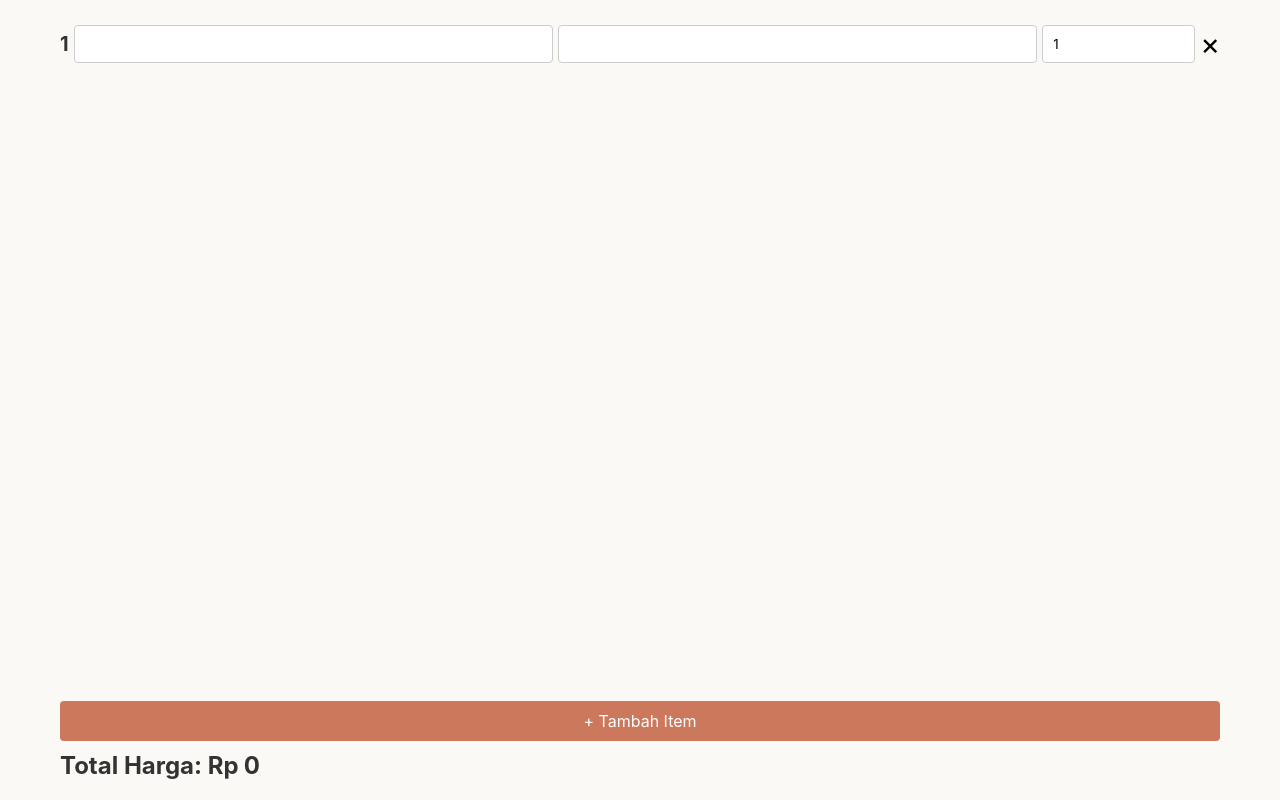
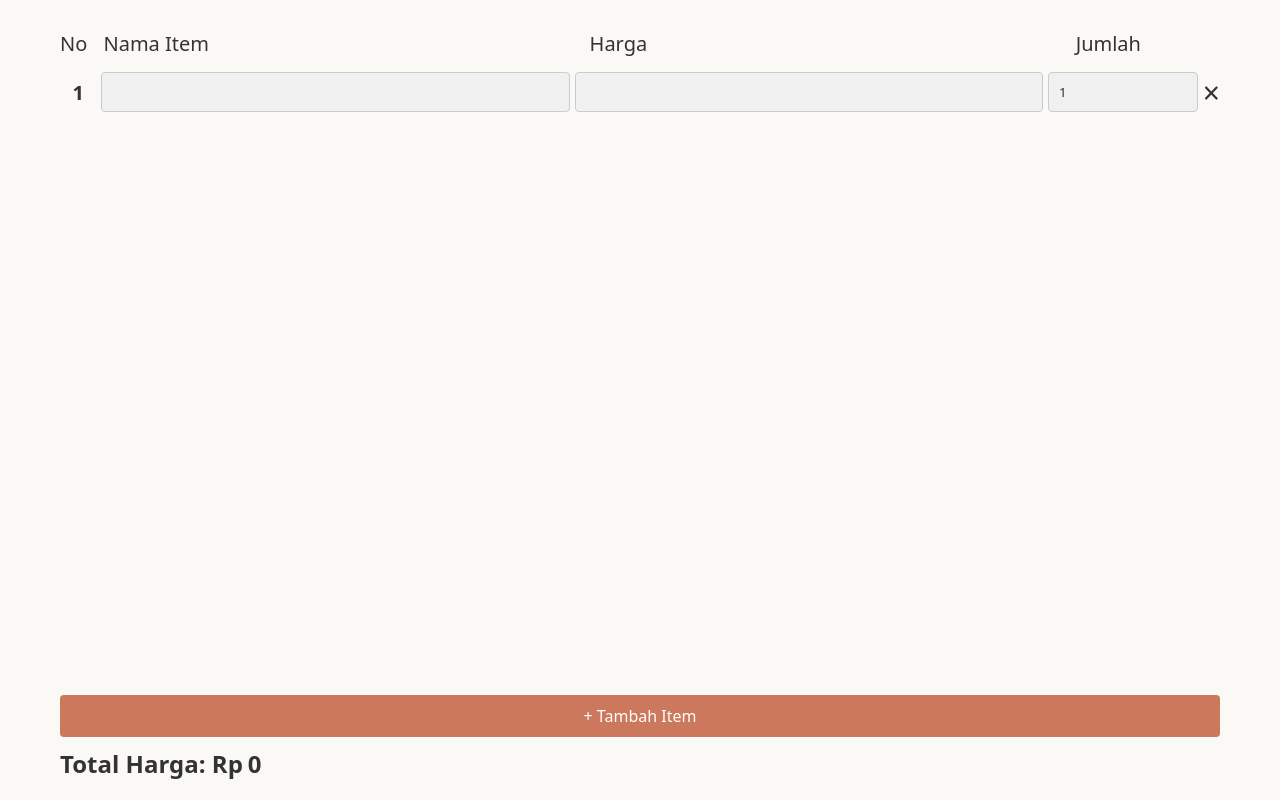
Before and after one commit to sean372id/archive-tik, a plain HTML site: page shop-list/index.html in a window 1280 px wide. Drawn offline with Linux system fonts and the light colour scheme.

Commit message:
Release v.02
Terima kasih untuk Ustadz Ais atas sarannya berikut:
- tambahan keterangan setiap elemen
- menambahkan jarak antara tombol tambah item dan total harga

```diff
--- a/shop-list/index.html
+++ b/shop-list/index.html
@@ -12,6 +12,12 @@
     <p class="printonly">Dibuat pada tanggal: <span id="date"></span></p>
     <hr class="printonly">
     <div class="container pricelist" id="item-list">
+        <div class="item-list-header">
+            <label for="no">No</label>
+            <label for="item">Nama Item</label>
+            <label for="price">Harga</label>
+            <label for="qty">Jumlah</label>
+        </div>
         <div class="item-list">
             <label for="item-1">1</label>
             <input type="text" name="desc-1" id="desc-1">
--- a/shop-list/style.css
+++ b/shop-list/style.css
@@ -1,17 +1,31 @@
 :root {
+    --background-color: #faf9f5;
+    --text-color: #333;
+    --primary-color: #cc785c;
+    --secondary-color: #f0f0f0;
+    --border-color: #ccc;
+}
 
+@media (prefers-color-scheme: dark) {
+    :root {
+        --background-color: #333;
+        --text-color: #faf9f5;
+        --primary-color: #cc785c;
+        --secondary-color: #444;
+        --border-color: #555;
+    }
 }
 
 * {
     margin: 0;
     padding: 0;
     box-sizing: border-box;
-    font-family: -apple-system, BlinkMacSystemFont, system-ui, 'Segoe UI', Roboto, 'Helvetica Neue', Arial, sans-serif, 'Apple Color Emoji', 'Segoe UI Emoji', 'Segoe UI Symbol';;
+    font-family:  system-ui, -apple-system, BlinkMacSystemFont, 'Segoe UI', Roboto, 'Helvetica Neue', Arial, sans-serif, 'Apple Color Emoji', 'Segoe UI Emoji', 'Segoe UI Symbol';;
 }
 
 body {
-    background-color: #faf9f5;
-    color: #333;
+    background-color: var(--background-color);
+    color: var(--text-color);
 }
 
 .printonly {
@@ -43,14 +57,40 @@ hr {
     overflow: auto;
 }
 
+.item-list-header {
+    display: flex;
+    align-items: center;
+    padding: 10px 0;
+    color: var(--text-color);
+    gap: 5px;
+}
+
+.item-list-header > label {
+    width: 100%;
+    font-size: 20px;
+    text-align: left;
+}
+
+.item-list-header > label:first-child {
+    width: 8%;
+}
+
+
+.item-list-header > label:last-child {
+    width: 30%;
+}
+
+
 .item-list {
     display: flex;
+    text-align: center;
     align-items: center;
     gap: 5px;
 
 }
 
 .item-list label {
+    width: 8%;
     font-size: 20px;
     font-weight: bold;
 }
@@ -59,7 +99,9 @@ hr {
     width: 100%;
     padding: 10px;
     margin: 5px 0;
-    border: 1px solid #ccc;
+    background-color: var(--secondary-color);
+    border: 1px solid var(--border-color);
+    color: var(--text-color);
     border-radius: 4px;
 }
 
@@ -69,7 +111,7 @@ hr {
 
 button.delete-item {
     background-color: transparent;
-    color: black;
+    color: var(--text-color);
     border: none;
     font-size: 30px;
     cursor: pointer;
@@ -78,7 +120,6 @@ button.delete-item {
 .cpanel {
     position: fixed;
     z-index: 1000;
-    height: 2opx;
     width: 100%;
     display: flex;
     flex-direction: column;
@@ -87,12 +128,12 @@ button.delete-item {
     right: 50%;
     transform: translateX(-50%);
     bottom: 0;
-    background-color: #faf9f5;
+    background-color: var(--background-color);
 }
 
 .cpanel button {
     padding: 10px 20px;
-    background-color: #cc785c;
+    background-color: var(--primary-color);
     color: white;
     border: none;
     border-radius: 4px;
```
Also changed, not shown: 1 other file.
